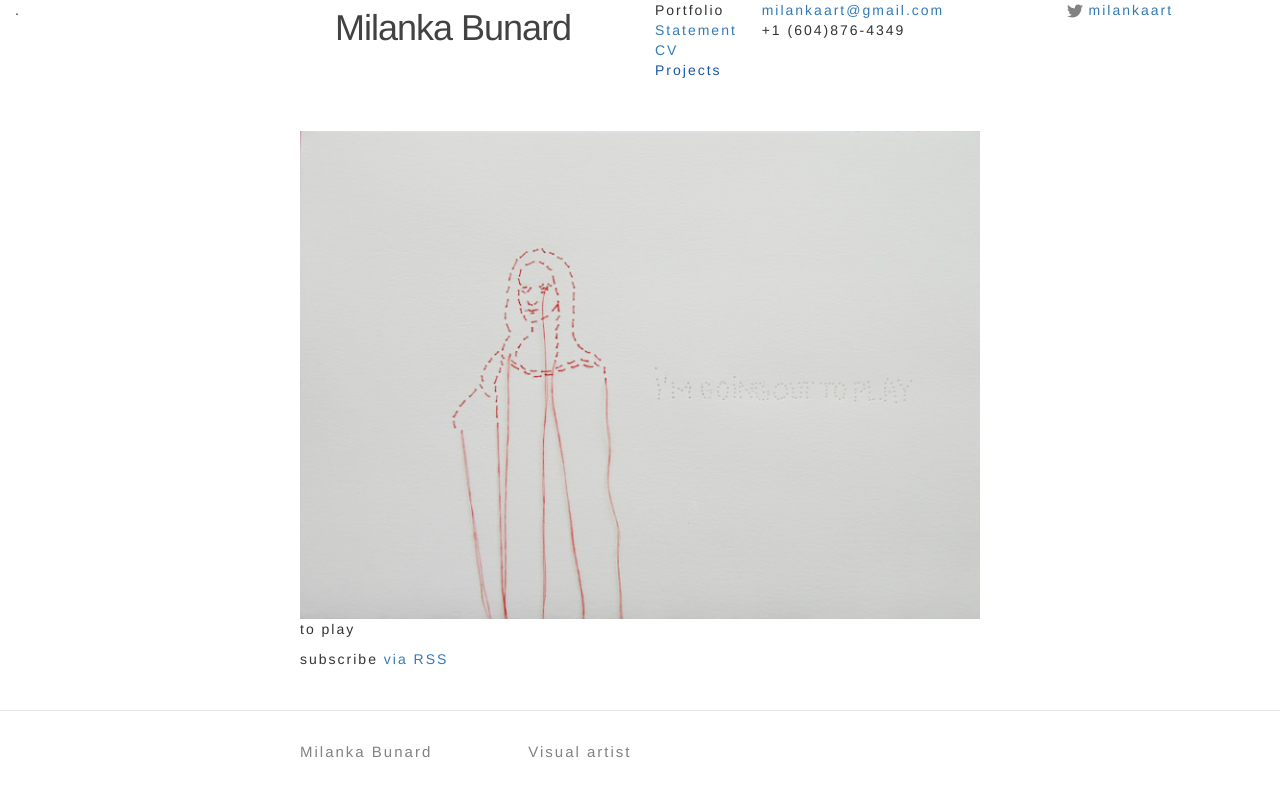
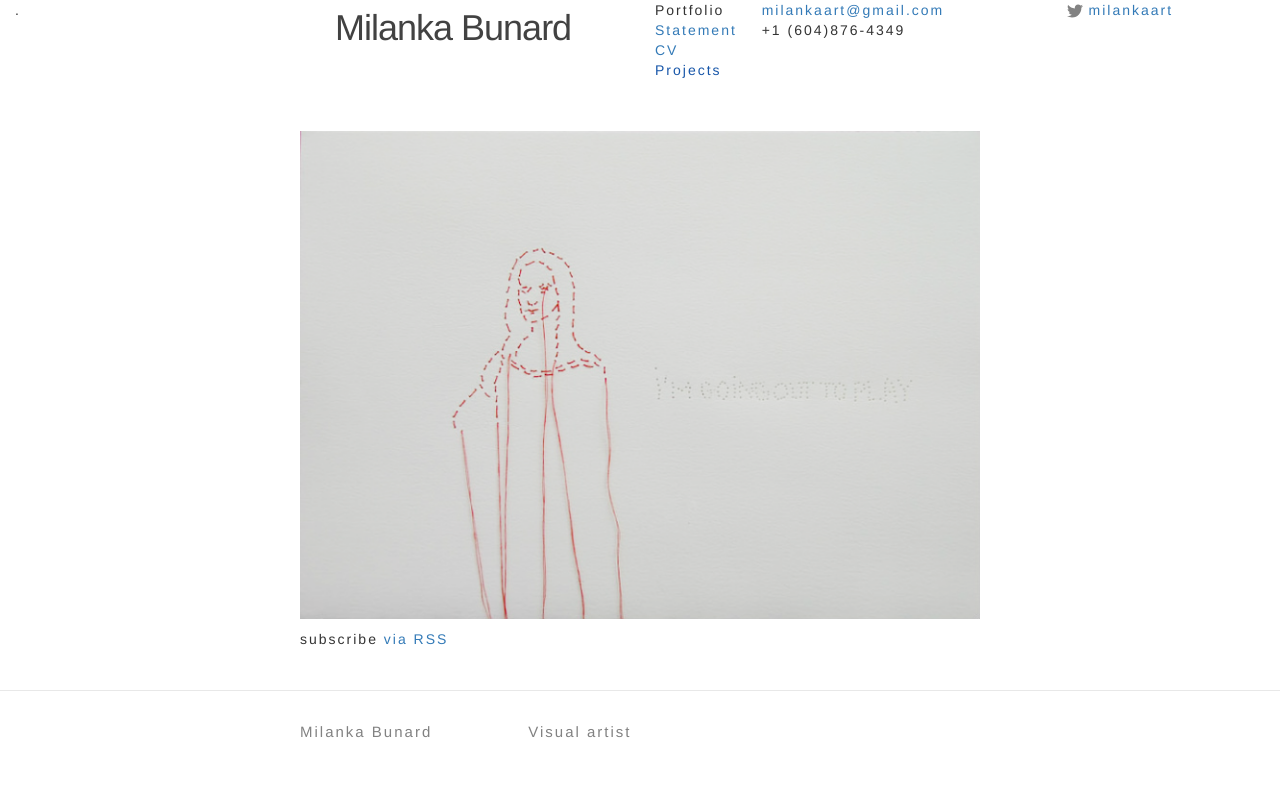
Before and after one commit to milankabunard/milankabunard.github.io, a Jekyll site: the page built from index.html, in a window 1280 px wide. Shown: the top 797 px of the page. Built offline with Jekyll 4.4.1, drawn with Linux system fonts in a browser that asks for light colours.

Commit message:
changes statement

```diff
--- a/index.html
+++ b/index.html
@@ -8,7 +8,7 @@ layout: default
 
 <script type="text/javascript" src="path/to/instafeed.min.js"></script>
 
-<img src="/im going out to play.png">to play</img>
+<img src="/im going out to play.png"></img>
 
   <ul class="post-list">
     {% for post in site.posts %}
```
